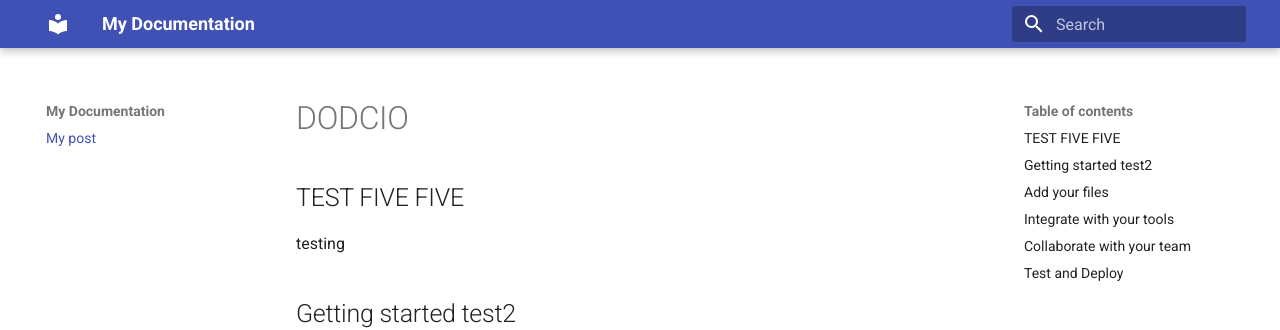
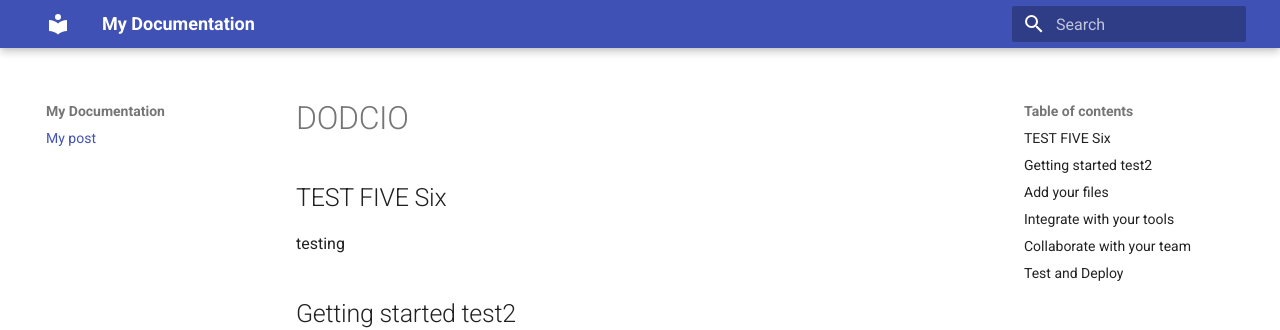
Before and after one commit to hshah-mitre-1/AI4SDLC-1, an MkDocs documentation site: the page built from docs/index.md, in a window 1280 px wide and 900 px high. Shown: the top 330 px of the window. Built offline with MkDocs 1.6.1 and Material for MkDocs 9.7.7, drawn with Linux system fonts in a browser that asks for light colours.

Commit message:
Update index.md

```diff
--- a/docs/index.md
+++ b/docs/index.md
@@ -3,7 +3,7 @@ title: My post
 author: That Would Be Me
 ---
 # DODCIO
-## TEST FIVE FIVE
+## TEST FIVE Six
 
 testing
 
```
